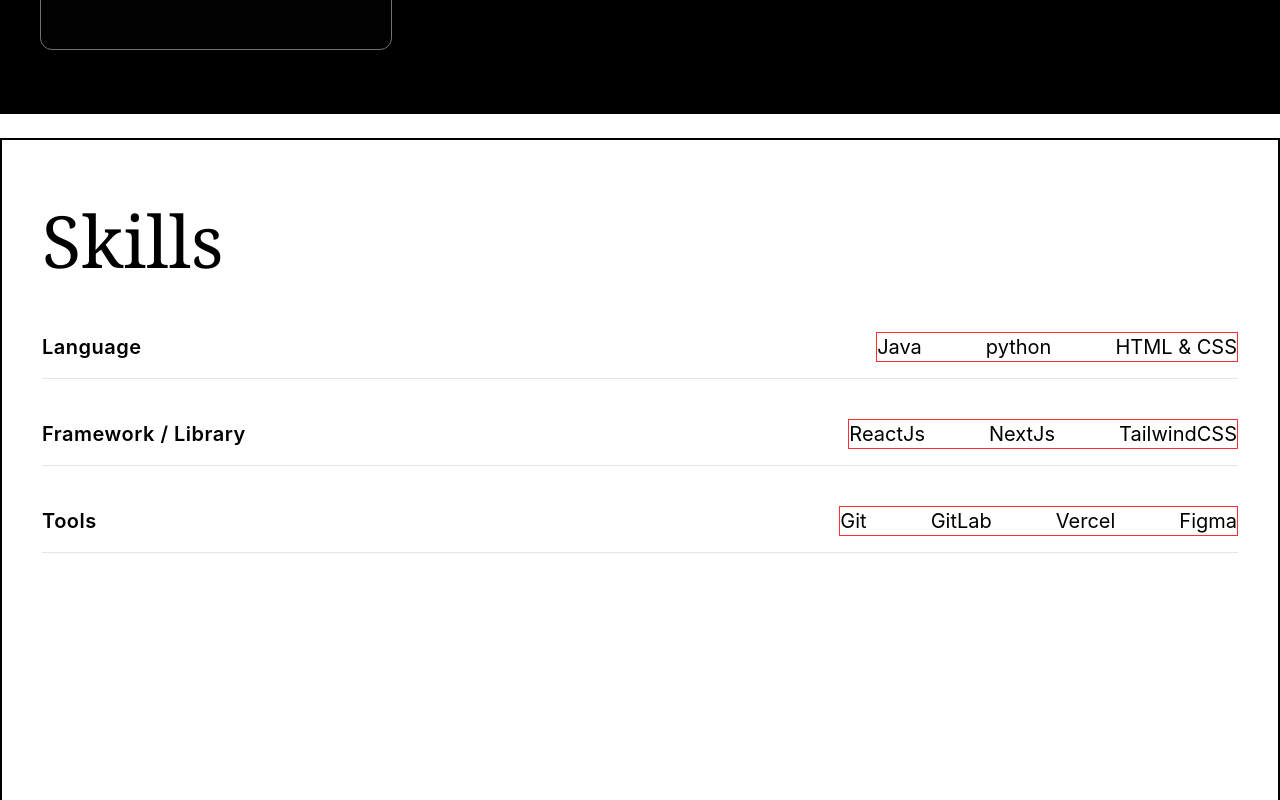
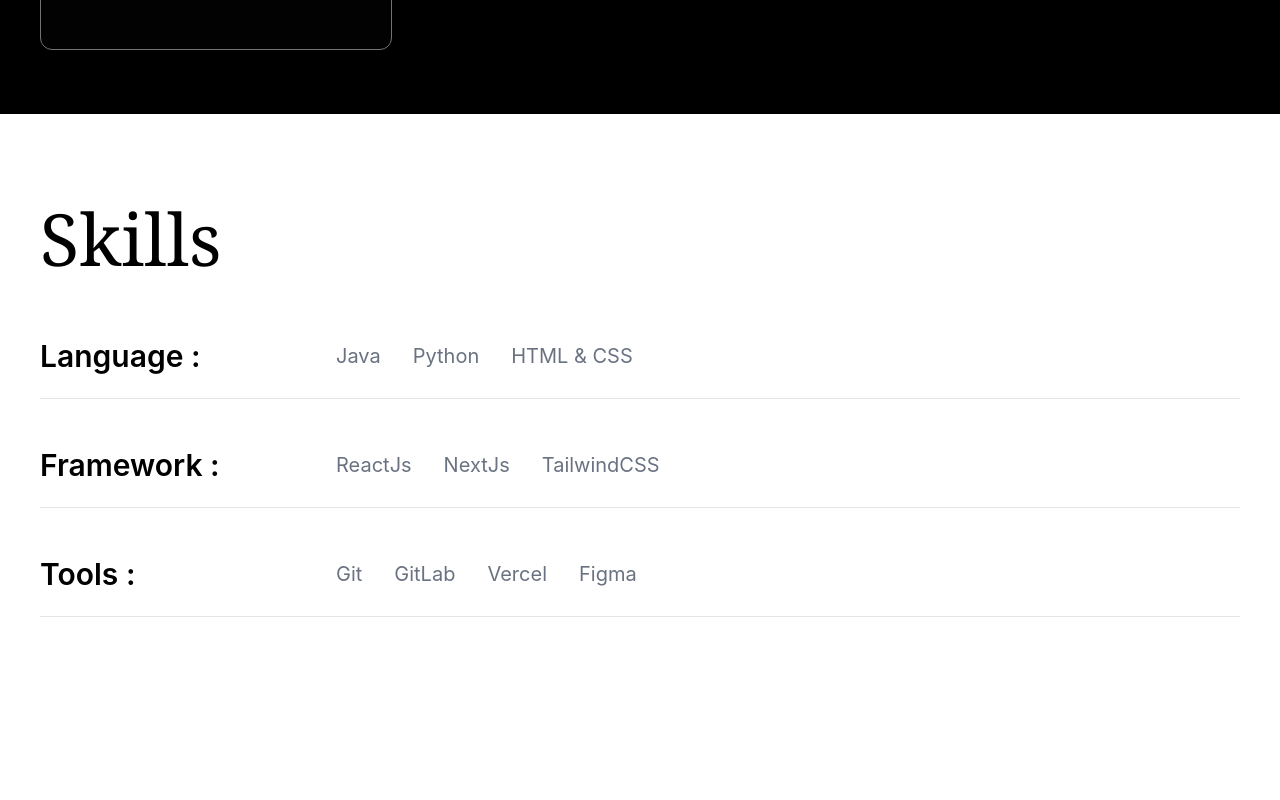
Before and after one commit to keerthivasan-mp4/Portfolio, a React (Vite) app: page / in a window 1280 px wide. Shown: the part 2000-2800 px from the top of the page. Built offline with nearby package versions, Linux system fonts and the light colour scheme.

Commit message:
fixed the skills items that were being placed in the corner of the screeen

```diff
--- a/src/Component/Skills.tsx
+++ b/src/Component/Skills.tsx
@@ -1,5 +1,3 @@
-
-
 export default function Skills(){
 
     interface skill_list{
@@ -7,46 +5,43 @@
         skill_name: string[];
     }
 
-
-
-
     const skills: skill_list[]=[
-
         {
-            title:"Language",
-            skill_name:["Java", "python", "HTML & CSS"]
+            title: "Language",
+            skill_name: ["Java", "Python", "HTML & CSS"]
         },
         {
-            title:"Framework / Library",
-            skill_name:["ReactJs", "NextJs", "TailwindCSS"]
+            title: "Framework",
+            skill_name: ["ReactJs", "NextJs", "TailwindCSS"]
         },
         {
-            title:"Tools",
-            skill_name:["Git", "GitLab","Vercel","Figma"]
+            title: "Tools",
+            skill_name: ["Git", "GitLab", "Vercel", "Figma"]
         },
     ]
+
     return(
-
-        <main id="skills" className="min-h-screen px-3 py-16  md:px-10 mt-6 border-2 border-black-600">
-            <h1 className="mb-10 text-sm font-serif md:text-6xl lg:text-7xl text-black-800">Skills</h1>
+        <main id="skills" className="min-h-screen px-3 py-16 md:px-10 mt-6">
+            {/* Main title in solid black */}
+            <h1 className="mb-10 text-sm font-serif md:text-6xl lg:text-7xl text-black">Skills</h1>
 
             <div className="space-y-6">
                 {skills.map((category, index) => (
                     <div
                         key={index}
-                        className="flex flex-col sm:flex-row sm:items-baseline justify-between py-4 border-b border-neutral-200 dark:border-neutral-800 gap-2 "
+                        className="grid grid-cols-1 md:grid-cols-[280px_1fr] items-center py-6 border-b border-neutral-200 gap-4"
                     >
-                        {/* Title: Larger, bold, mono color contrast */}
-                        <h3 className="text-sm font-semibold tracking-wide md:text-lg font-semiboldtext-black-900 lg:text-xl font-semibold text-black-900 ">
-                            {category.title}
+                        {/* Title Column: Normal block layout so multi-line text stays neatly grouped with its colon */}
+                        <h3 className="text-sm md:text-lg lg:text-3xl font-semibold text-black">
+                            {category.title} :
                         </h3>
 
-                        {/* Skills: Smaller, muted mono color */}
-                        <div className="lg:flex justify-center gap-x-16 gap-y-2 border border-red-500 text-xl">
+                        {/* Skills Column: Gray text, no hover effects */}
+                        <div className="flex flex-wrap gap-x-8 gap-y-2 text-xl">
                             {category.skill_name.map((skill, skillIndex) => (
                                 <span
                                     key={skillIndex}
-                                    className="text-xs  md:text-lg lg:text-xl text-grey-450  hover:text-neutral-900  cursor-default"
+                                    className="text-xs md:text-lg lg:text-xl text-gray-500 cursor-default"
                                 >
                                     {skill}
                                 </span>
```
